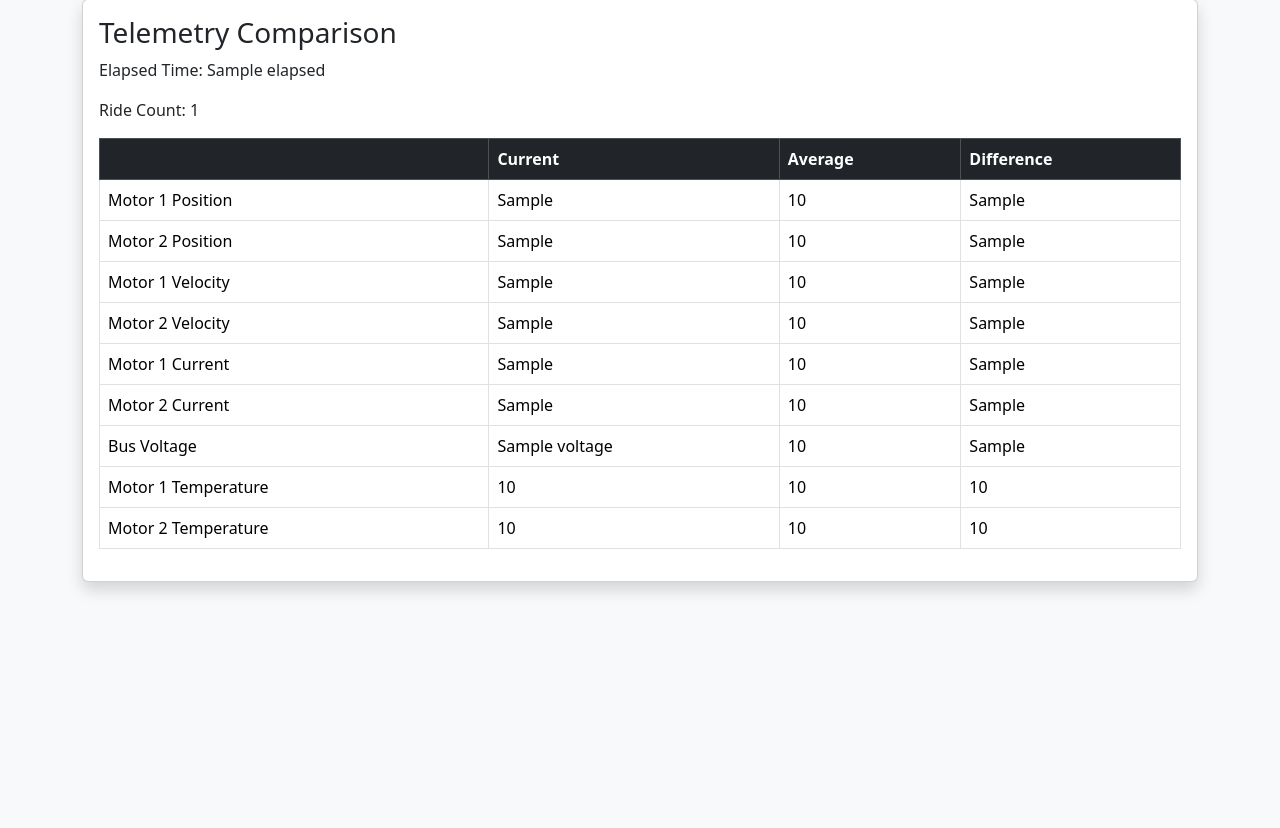
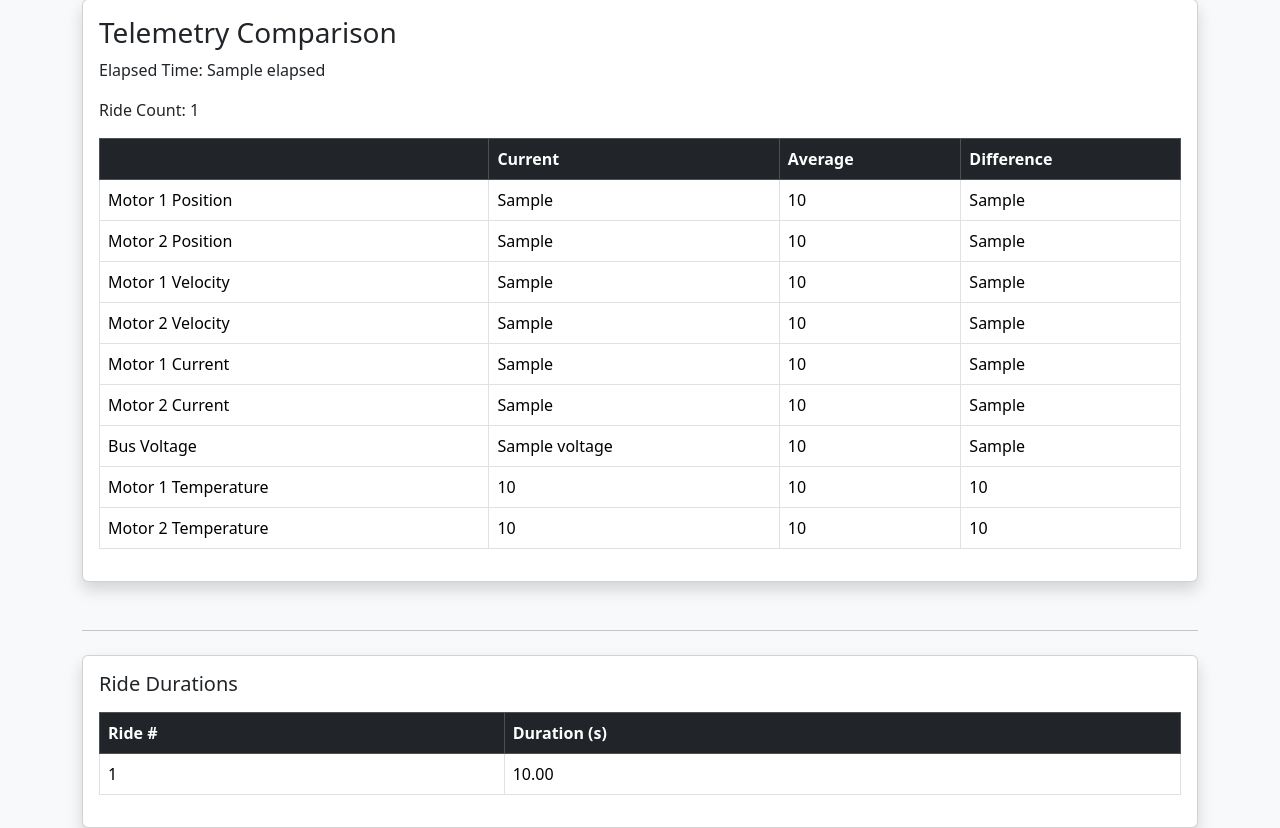
Before and after one commit to Terrier-Ride-Engineering-Club/ride-control-computer, a Python web app: template src/ride_control_computer/webserver/templates/four.html in a window 1280 px wide. Shown: the part 81-909 px from the top of the page. Before the commit the page ends 674 px from the top, so only its background shows below. Run offline with Jinja, Linux system fonts and the light colour scheme; the template is opened without the code that fills it: most values are stand-ins (such as "Sample title", 1, 10 or a date in 2020).

Commit message:
Added code to track ride times

```diff
--- a/src/ride_control_computer/RCC.py
+++ b/src/ride_control_computer/RCC.py
@@ -359,7 +359,6 @@ class RCC:
         return self.__rideTimer.data.getAverageRideDuration()
 
     def getTelemetryLogger(self):
-        print(self.__telemetryLogger.getAllRides())
         return self.__telemetryLogger
 
     def getWatchdogStatus(self) -> str:
--- a/src/ride_control_computer/webserver/templates/four.html
+++ b/src/ride_control_computer/webserver/templates/four.html
@@ -6,9 +6,8 @@
 
         <h3>Telemetry Comparison</h3>
 
-        <p>Elapsed Time: {{ elapsed }}</p>
+        <p>Elapsed Time: <span id="elapsed">{{ elapsed }}</span></p>
         <p>Ride Count: {{ count }}</p>
-
         <table class="table table-bordered mt-3">
             <thead class="table-dark">
                 <tr>
@@ -94,14 +93,60 @@ setInterval(async () => {
     const response = await fetch("/four-data");
     const data = await response.json();
 
+    // Update normal fields
     for (const key in data) {
-        const element = document.getElementById(key);
-        if (element) {
-            element.innerText = data[key].toFixed
-                ? data[key].toFixed(2)
-                : data[key];
-        }
+    const element = document.getElementById(key);
+    if (!element) continue;
+
+    const value = data[key];
+
+    if (typeof value === "number") {
+        element.innerText = value.toFixed(2);
+    } else {
+        element.innerText = value;
     }
-}, 1000);
+}
+    // ===== Update ride durations table =====
+    const tbody = document.getElementById("ride-duration-body");
+    if (tbody && data.ride_durations) {
+        tbody.innerHTML = "";
+
+        data.ride_durations.forEach(ride => {
+            const row = document.createElement("tr");
+
+            row.innerHTML = `
+                <td>${ride.index}</td>
+                <td>${ride.duration.toFixed(2)}</td>
+            `;
+
+            tbody.appendChild(row);
+        });
+    }
+
+}, 500);
 </script>
+<hr class="mt-5">
+
+<div class="card shadow mt-4">
+    <div class="card-body">
+        <h5>Ride Durations</h5>
+
+        <table class="table table-bordered mt-3">
+            <thead class="table-dark">
+                <tr>
+                    <th>Ride #</th>
+                    <th>Duration (s)</th>
+                </tr>
+            </thead>
+            <tbody id="ride-duration-body">
+                {% for ride in ride_durations %}
+                <tr>
+                    <td>{{ ride.index }}</td>
+                    <td>{{ "%.2f"|format(ride.duration) }}</td>
+                </tr>
+                {% endfor %}
+            </tbody>
+        </table>
+    </div>
+</div>
 {% endblock %}
```
Also changed, not shown: src/ride_control_computer/RideTelemetry.py (+10 -2 lines), src/ride_control_computer/webserver/MockWebserverController.py (+14 -0 lines).
